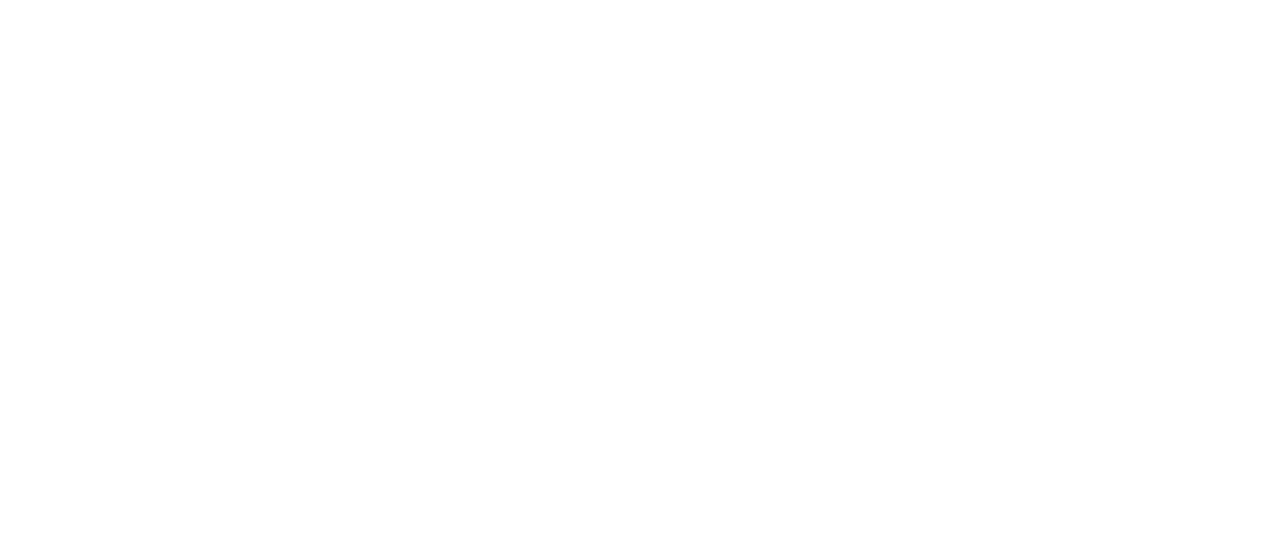
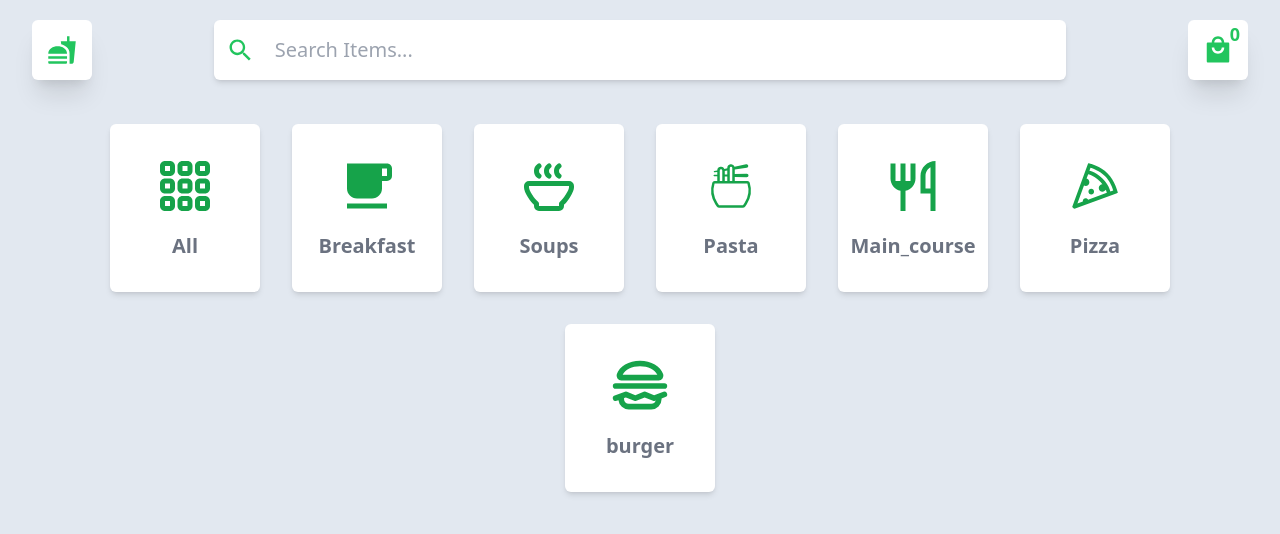
Before and after one commit to shekharpandey10/Food_delivery_App, a React (Vite) app: page / in a window 1280 px wide. Shown: the top 534 px of the page. Built offline with nearby package versions, Linux system fonts and the light colour scheme.

Commit message:
category section added

```diff
--- a/package.json
+++ b/package.json
@@ -11,7 +11,8 @@
   },
   "dependencies": {
     "react": "^19.1.0",
-    "react-dom": "^19.1.0"
+    "react-dom": "^19.1.0",
+    "react-icons": "^5.5.0"
   },
   "devDependencies": {
     "@eslint/js": "^9.25.0",
--- /dev/null
+++ b/src/Category.jsx
@@ -0,0 +1,43 @@
+import { TiThSmallOutline } from "react-icons/ti";
+import { MdFreeBreakfast } from "react-icons/md";
+import { TbSoup } from "react-icons/tb";
+import { CiBowlNoodles } from "react-icons/ci";
+import { RiRestaurantLine } from "react-icons/ri";
+import { LiaPizzaSliceSolid } from "react-icons/lia";
+import { PiHamburgerBold } from "react-icons/pi";
+export const categories=[
+    {
+        id:1,
+        name:"All",
+        image:<TiThSmallOutline className="w-[60px] h-[60px] text-green-600"/>,
+    },{
+        id:2,
+        name:"Breakfast",
+        image:<MdFreeBreakfast className="w-[60px] h-[60px] text-green-600" />,
+    },
+    {
+        id:3,
+        name:"Soups",
+        image:<TbSoup className="w-[60px] h-[60px] text-green-600"/>,
+    },
+    {
+        id:4,
+        name:"Pasta",
+        image:<CiBowlNoodles className="w-[60px] h-[60px] text-green-600"/>,
+    },
+    {
+        id:5,
+        name:"Main_course",
+        image:<RiRestaurantLine className="w-[60px] h-[60px] text-green-600"/>,
+    },
+    {
+        id:6,
+        name:"Pizza",
+        image:<LiaPizzaSliceSolid className="w-[60px] h-[60px] text-green-600 "/>,
+    },
+    {
+        id:7,
+        name:"burger",
+        image:<PiHamburgerBold className="w-[60px] h-[60px] text-green-600"/>,
+    }
+]
--- a/src/components/Nav.jsx
+++ b/src/components/Nav.jsx
@@ -1,9 +1,21 @@
 import React from 'react'
-
+import { MdFastfood } from "react-icons/md";
+import { IoMdSearch } from "react-icons/io";
+import { RiShoppingBag4Fill } from "react-icons/ri";
 const Nav = () => {
   return (
-    <div>
-
+    <div className='w-full h-[100px]  flex justify-between items-center px-8'>
+      <div className='w-[60px] h-[60px] bg-white flex justify-center items-center rounded-md shadow-xl'>
+        <MdFastfood className='w-[30px] h-[30px] text-green-500'/>
+      </div>
+      <form action="" className='flex items-center bg-white px-3 gap-5 rounded-md shadow-md w-[70%] h-[60px]'>
+          <IoMdSearch className='w-[30px] h-[30px] text-green-500 '/>
+          <input type="text" className='w-[100%] outline-none text-[20px]' placeholder='Search Items...'/>
+      </form>
+     <div className='w-[60px] h-[60px] bg-white flex justify-center items-center rounded-md shadow-xl relative'>
+      <span className='absolute text-green-500 top-0 right-2 text-lg font-semibold'>0</span>
+        <RiShoppingBag4Fill className='w-[30px] h-[30px] text-green-500'/>
+      </div>
     </div>
   )
 }
--- a/src/pages/Home.jsx
+++ b/src/pages/Home.jsx
@@ -1,9 +1,19 @@
 import React from 'react'
+import Nav from '../components/Nav'
+import { categories } from '../Category'
 
 const Home = () => {
   return (
-    <div>
-
+    <div className='w-full min-h-screen  bg-slate-200'>
+      <Nav/>
+      <div className='flex  flex-wrap p-6 justify-center gap-8  '>
+        {categories.map((item)=>{
+        return  <div className='bg-white p-8 rounded-md shadow-md flex-col-reverse items-center text-xl font-bold text-gray-500 flex text-center gap-4 w-[150px] hover:bg-green-200 cursor-pointer transition-all duration-300'>
+              {item.name}
+              {item.image}
+          </div>
+        })}
+      </div>
     </div>
   )
 }
```
Also changed, not shown: 1 other file (tests, documents, lock files or other folders).
